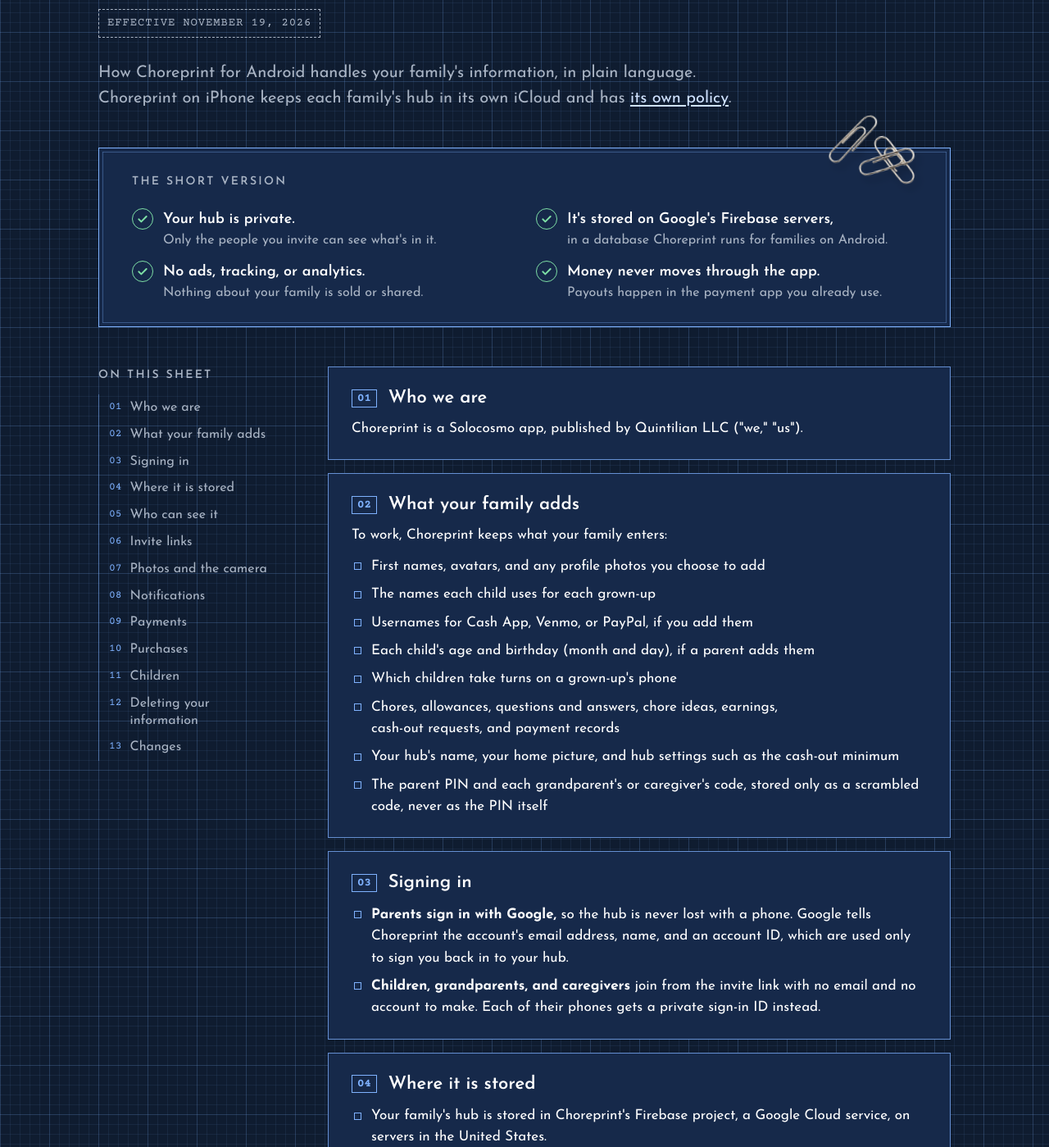
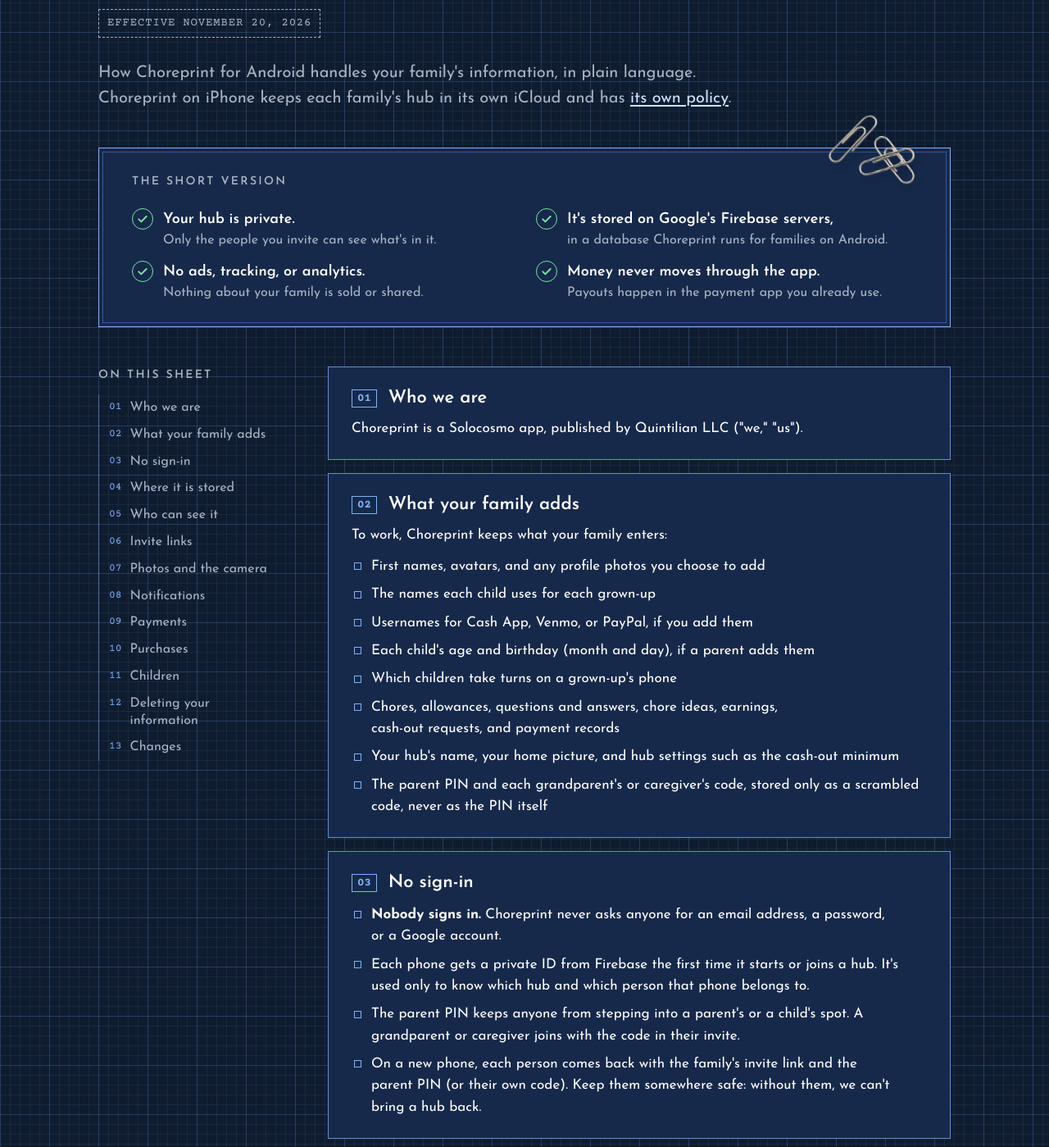
Before and after one commit to solocosmo/choreprint-site, a plain HTML site: page android/privacy.html in a window 1280 px wide. Shown: the part 201-1600 px from the top of the page at 82% size. Drawn offline with Linux system fonts and the light colour scheme.

Commit message:
Android pages: no sign-in
Choreprint for Android no longer asks parents to sign in with Google. Each phone gets a
private ID, the parent PIN guards the hub, and a new phone comes back with the invite link
and the PIN. The deletion page now asks for the hub's invite code instead of a Google email.

Co-Authored-By: Claude Opus 5.5 <noreply@anthropic.com>

```diff
--- a/android/privacy.html
+++ b/android/privacy.html
@@ -28,7 +28,7 @@
       <p class="label">Sheet P-2, Android</p>
       <h1>Privacy Policy for Android</h1>
     </div>
-    <p class="eff">Effective November 19, 2026</p>
+    <p class="eff">Effective November 20, 2026</p>
   </div>
   <p class="doc-lede">How Choreprint for Android handles your family's information, in plain language. Choreprint on iPhone keeps each family's hub in its own iCloud and has <a href="../privacy.html">its own policy</a>.</p>
 
@@ -49,7 +49,7 @@
       <ol>
         <li><a href="#who">Who we are</a></li>
         <li><a href="#what">What your family adds</a></li>
-        <li><a href="#signing-in">Signing in</a></li>
+        <li><a href="#signing-in">No sign-in</a></li>
         <li><a href="#where">Where it is stored</a></li>
         <li><a href="#who-sees">Who can see it</a></li>
         <li><a href="#invites">Invite links</a></li>
@@ -85,10 +85,12 @@
       </section>
 
       <section class="card" id="signing-in">
-        <h2>Signing in</h2>
+        <h2>No sign-in</h2>
         <ul>
-          <li><b>Parents sign in with Google,</b> so the hub is never lost with a phone. Google tells Choreprint the account's email address, name, and an account ID, which are used only to sign you back in to your hub.</li>
-          <li><b>Children, grandparents, and caregivers</b> join from the invite link with no email and no account to make. Each of their phones gets a private sign-in ID instead.</li>
+          <li><b>Nobody signs in.</b> Choreprint never asks anyone for an email address, a password, or a Google account.</li>
+          <li>Each phone gets a private ID from Firebase the first time it starts or joins a hub. It's used only to know which hub and which person that phone belongs to.</li>
+          <li>The parent PIN keeps anyone from stepping into a parent's or a child's spot. A grandparent or caregiver joins with the code in their invite.</li>
+          <li>On a new phone, each person comes back with the family's invite link and the parent PIN (or their own code). Keep them somewhere safe: without them, we can't bring a hub back.</li>
         </ul>
       </section>
 
@@ -153,9 +155,9 @@
       <section class="card" id="deleting">
         <h2>Deleting your information</h2>
         <ul>
-          <li>A parent can remove any family member from the Family page. A child's chores, questions, chore ideas, and money history are deleted with them, and so is their sign-in account.</li>
+          <li>A parent can remove any family member from the Family page. A child's chores, questions, chore ideas, and money history are deleted with them, and so is their phone's private ID.</li>
           <li>Anyone who joined can leave the hub from Settings. Children need a parent's PIN to leave.</li>
-          <li>The parent who started the hub can delete it from Settings, which permanently erases everything in it for everyone, along with everyone's sign-in accounts.</li>
+          <li>The parent who started the hub can delete it from Settings, which permanently erases everything in it for everyone, along with every phone's private ID.</li>
           <li>You can also ask us to delete your information without the app: see <a href="delete.html">choreprint.com/android/delete.html</a>.</li>
           <li>Deleting the app removes the preferences stored on that phone.</li>
         </ul>
```
Also changed, not shown: android/delete.html (+4 -4 lines), android/terms.html (+2 -1 lines).
